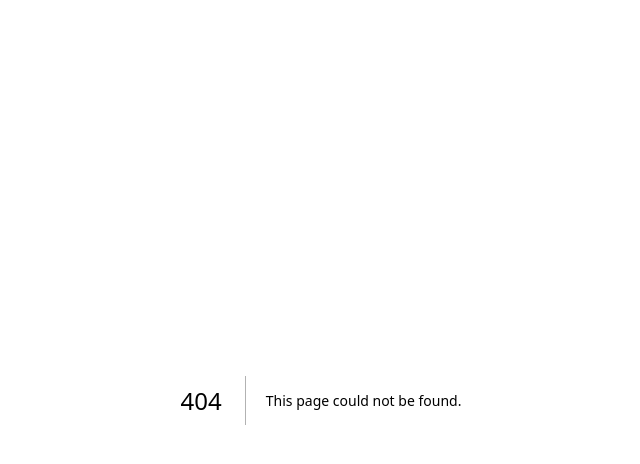
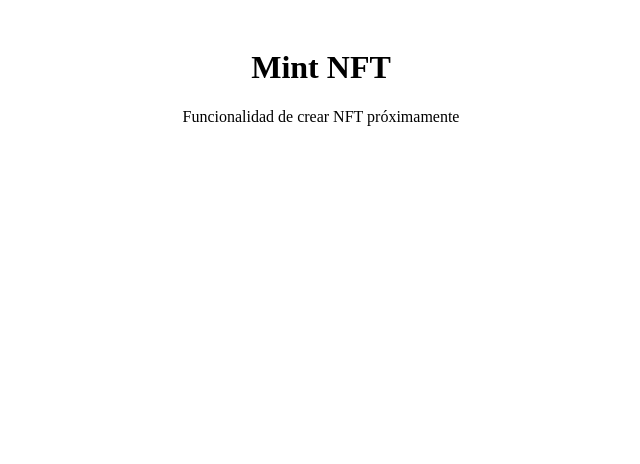
Before and after one commit to Kendoarcila5/NeuralSea, a Next.js app: page /mint in a window 1280 px wide. Before the commit this address had no page. Shown: the top 464 px of the page, without its empty margins (319-959 px from the left). Built offline with nearby package versions, Linux system fonts and the light colour scheme.

Commit message:
Add Mint component for NFT creation

```diff
--- /dev/null
+++ b/pages/mint.js
@@ -0,0 +1,8 @@
+export default function Mint() {
+  return (
+    <div style={{ textAlign: "center", padding: "20px" }}>
+      <h1>Mint NFT</h1>
+      <p>Funcionalidad de crear NFT próximamente</p>
+    </div>
+  );
+}
```
